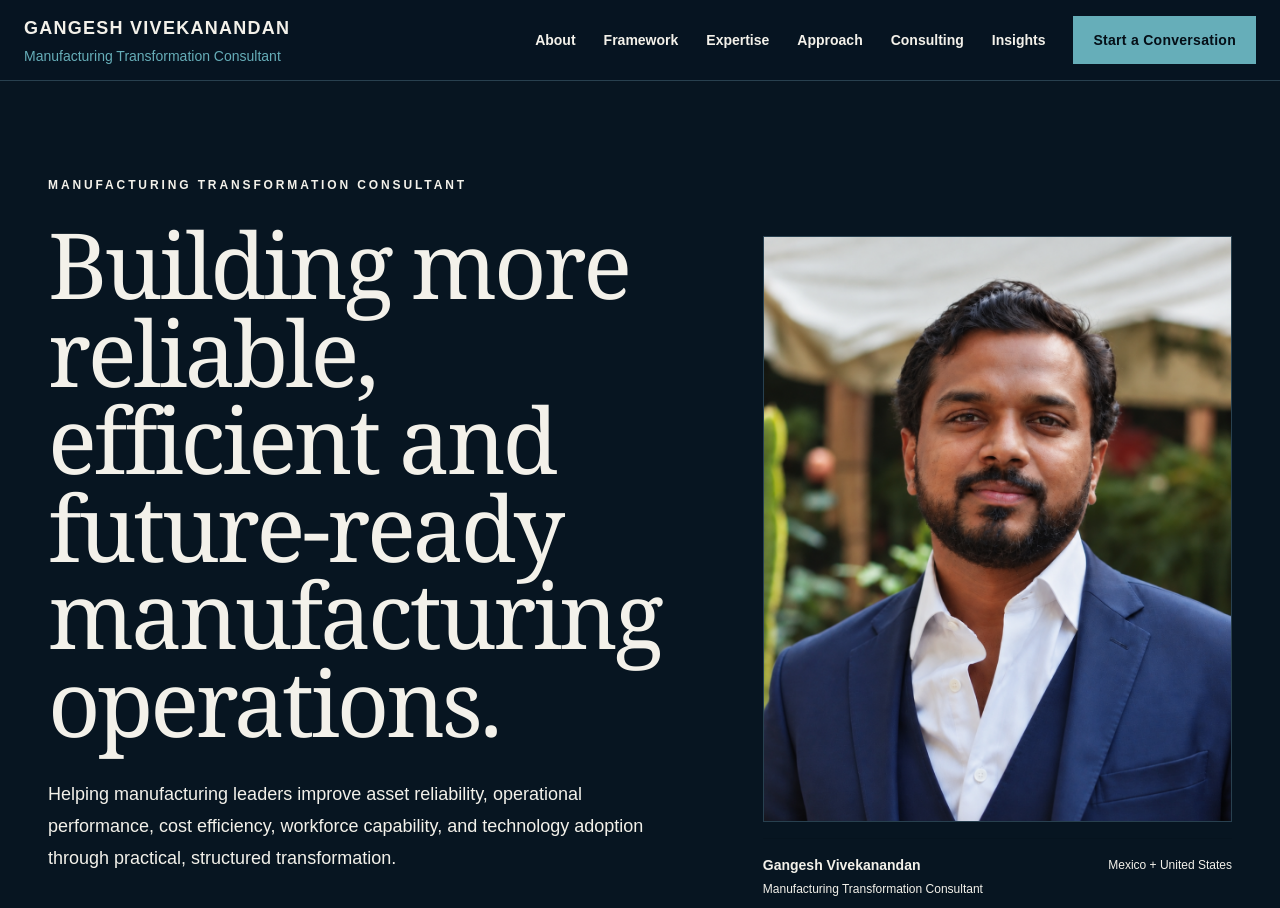
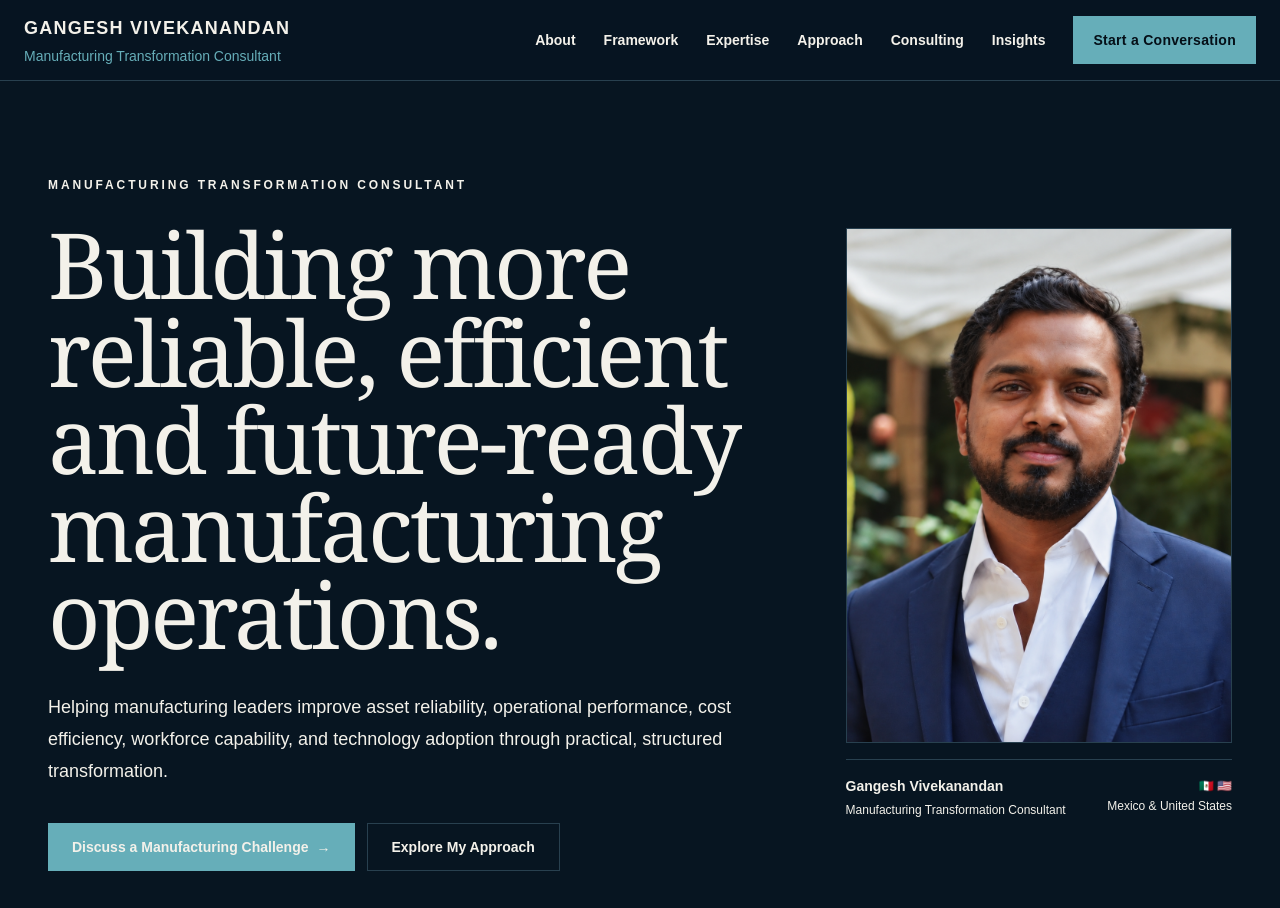
Before and after one commit to gangeshr23-max/gangesh-net, a Next.js app: page / in a window 1280 px wide. Shown: the top 908 px of the page. Built offline with nearby package versions, Linux system fonts and the light colour scheme.

Commit message:
Reduce homepage portrait size and refine geography

```diff
--- a/src/components/sections/Hero.tsx
+++ b/src/components/sections/Hero.tsx
@@ -5,71 +5,24 @@ export default function Hero() {
   return (
     <section className="border-b border-[var(--line)] bg-[var(--paper)]">
       <div className="mx-auto max-w-[1480px] px-6 py-16 md:px-8 md:py-20 lg:px-12 lg:py-24">
-        <div className="grid items-center gap-12 lg:grid-cols-[1.15fr_0.85fr] lg:gap-16 xl:gap-20">
-
-          {/* Left: Positioning and message */}
+        <div className="grid items-center gap-12 lg:grid-cols-[1.3fr_0.7fr] lg:gap-16 xl:gap-20">
           <div className="max-w-4xl">
-            <p className="mb-7 text-[11px] font-semibold uppercase tracking-[0.24em] text-accent md:text-xs">
-              Manufacturing Transformation Consultant
-            </p>
-
-            <h1 className="font-serif text-[3.35rem] font-medium leading-[0.96] tracking-[-0.035em] text-foreground sm:text-6xl md:text-7xl lg:text-[5.2rem] xl:text-[5.7rem]">
-              Building more reliable, efficient and future-ready manufacturing operations.
-            </h1>
-
-            <p className="mt-8 max-w-3xl text-base leading-8 text-muted md:text-lg">
-              Helping manufacturing leaders improve asset reliability,
-              operational performance, cost efficiency, workforce capability,
-              and technology adoption through practical, structured
-              transformation.
-            </p>
-
+            <p className="mb-7 text-[11px] font-semibold uppercase tracking-[0.24em] text-accent md:text-xs">Manufacturing Transformation Consultant</p>
+            <h1 className="font-serif text-[3.35rem] font-medium leading-[0.96] tracking-[-0.035em] text-foreground sm:text-6xl md:text-7xl lg:text-[5.2rem] xl:text-[5.7rem]">Building more reliable, efficient and future-ready manufacturing operations.</h1>
+            <p className="mt-8 max-w-3xl text-base leading-8 text-muted md:text-lg">Helping manufacturing leaders improve asset reliability, operational performance, cost efficiency, workforce capability, and technology adoption through practical, structured transformation.</p>
             <div className="mt-9 flex flex-col gap-3 sm:flex-row sm:items-center">
-              <Link
-                href="/contact"
-                className="inline-flex min-h-12 items-center justify-center bg-[var(--accent)] px-6 py-3 text-sm font-semibold text-[#071521] transition-opacity hover:opacity-85"
-              >
-                Discuss a Manufacturing Challenge
-                <span className="ml-2" aria-hidden="true">
-                  →
-                </span>
-              </Link>
-
-              <Link
-                href="/approach"
-                className="inline-flex min-h-12 items-center justify-center border border-[var(--line)] px-6 py-3 text-sm font-semibold text-[var(--ink)] transition-colors hover:bg-[var(--paper-2)] hover:text-[var(--ink)]"
-              >
-                Explore My Approach
-              </Link>
+              <Link href="/contact" className="inline-flex min-h-12 items-center justify-center bg-[var(--accent)] px-6 py-3 text-sm font-semibold text-[#071521] transition-opacity hover:opacity-85">Discuss a Manufacturing Challenge <span className="ml-2" aria-hidden="true">→</span></Link>
+              <Link href="/approach" className="inline-flex min-h-12 items-center justify-center border border-[var(--line)] px-6 py-3 text-sm font-semibold text-[var(--ink)] transition-colors hover:bg-[var(--paper-2)]">Explore My Approach</Link>
             </div>
           </div>
 
-          {/* Right: Authentic professional portrait */}
-          <div className="relative mx-auto w-full max-w-[520px] lg:mx-0 lg:ml-auto">
-            <div className="relative aspect-[4/5] w-full overflow-hidden border border-[var(--line)] bg-[var(--paper-2)]">
-              <Image
-                src="/gangesh-vivekanandan.png"
-                alt="Gangesh Vivekanandan, Manufacturing Transformation Consultant"
-                fill
-                priority
-                sizes="(max-width: 1024px) 90vw, 38vw"
-                className="object-cover object-[center_32%]"
-              />
+          <div className="relative mx-auto w-full max-w-[390px] lg:mx-0 lg:ml-auto xl:max-w-[420px]">
+            <div className="relative aspect-[3/4] w-full overflow-hidden border border-[var(--line)] bg-[var(--paper-2)]">
+              <Image src="/gangesh-vivekanandan.png" alt="Gangesh Vivekanandan, Manufacturing Transformation Consultant" fill priority sizes="(max-width: 1024px) 82vw, 30vw" className="object-cover object-center" />
             </div>
-
-            <div className="mt-4 flex items-start justify-between gap-6 border-t border-black/10 pt-4">
-              <div>
-                <p className="text-sm font-semibold text-foreground">
-                  Gangesh Vivekanandan
-                </p>
-                <p className="mt-1 text-xs leading-5 text-muted">
-                  Manufacturing Transformation Consultant
-                </p>
-              </div>
-
-              <p className="text-right text-xs leading-5 text-muted">
-                Mexico + United States
-              </p>
+            <div className="mt-4 flex items-start justify-between gap-6 border-t border-[var(--line)] pt-4">
+              <div><p className="text-sm font-semibold text-foreground">Gangesh Vivekanandan</p><p className="mt-1 text-xs leading-5 text-muted">Manufacturing Transformation Consultant</p></div>
+              <p className="text-right text-xs leading-5 text-muted"><span aria-hidden="true">🇲🇽 🇺🇸</span><br/>Mexico &amp; United States</p>
             </div>
           </div>
         </div>
```
